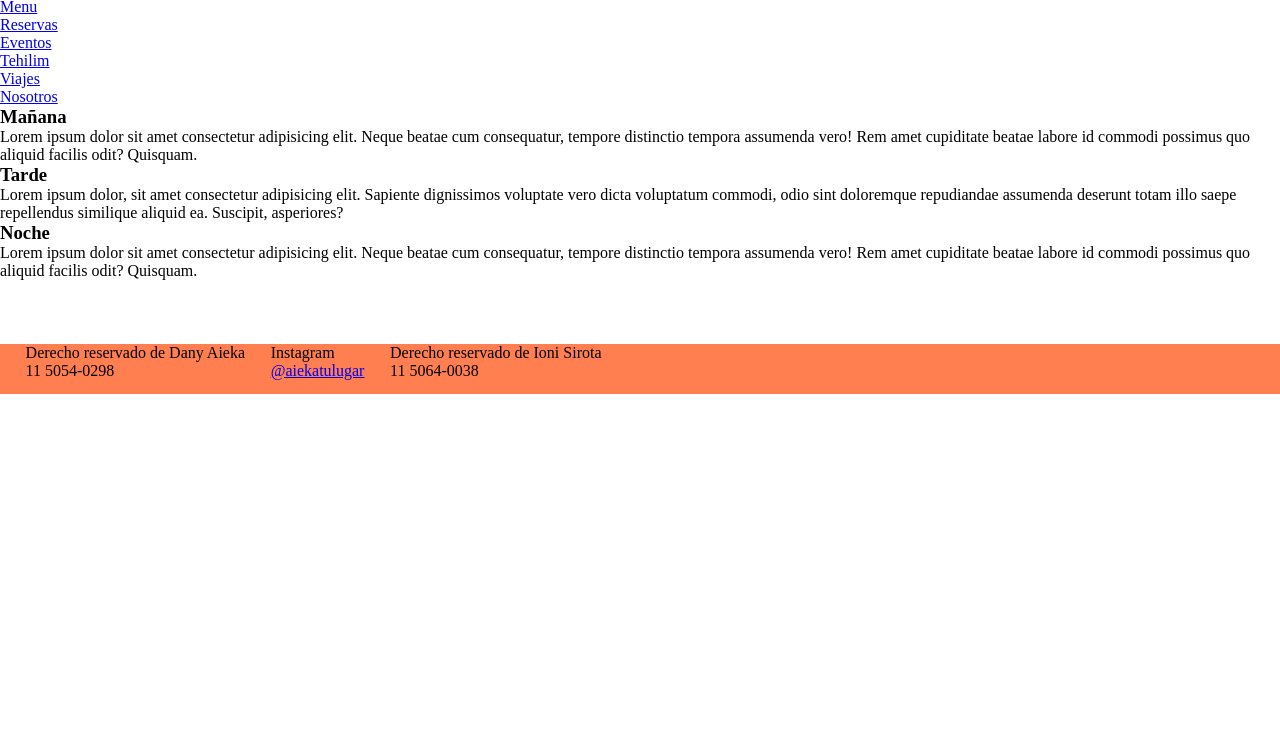
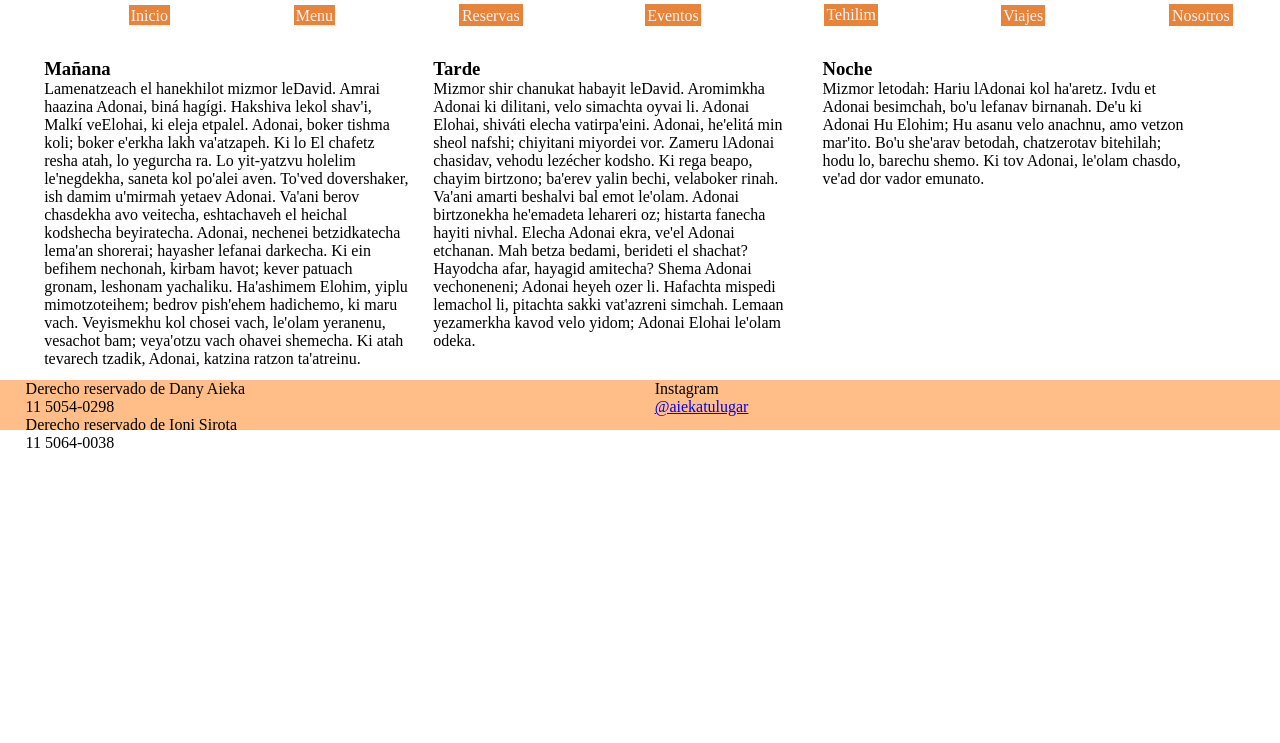
Before and after one commit to AlanVIT/TP-1-arte, a plain HTML site: page tehilim.html in a window 1280 px wide. Shown: the part 57-800 px from the top of the page. Drawn offline with Linux system fonts and the light colour scheme.

Commit message:
Avances, casi terminado (80%)

```diff
--- a/style.css
+++ b/style.css
@@ -1,14 +1,94 @@
+/*General*/
+
+
 *{
     margin: 0%;
     padding: 0% ;
 }
 
+
+/* Header */
+header {
+    background-color: #ffbb8a;
+    border: 1px solid #e8833a;
+    margin-bottom: 5%;
+}
+header h1{
+
+    height: 15%;
+    color: azure;
+    margin-left: 45%;
+
+}
+
+
+/* Header navs */
+
+header nav ul li{
+
+    margin-top: 2%;
+    float: left;
+    margin-left: 10%;
+    list-style: none;
+
+}
+
+header nav li a{
+
+    border-radius: 20%, 10%;
+    padding: 5%;
+    background-color: #e8833a;
+    color: whitesmoke;
+    text-decoration: none;
+}
+
+/* Main */
+
+main form {
+    clear: both;
+}
+
+main ol{
+    clear: both;
+    list-style: none;
+
+}
+
+main ul{
+
+    list-style: none;
+
+
+}
+
+main div {
+    float: left;
+    width: 30%;
+    margin: 1%;
+}
+
+main {
+    width: 95%;
+    margin: 0 auto;
+}
+
+img{
+    width: 15%;
+    height: 15%;
+}
+div img{
+
+    width: 50%;
+    height: 50%;
+
+}
+
 /* Footer */
 
-
 footer{
+    clear: both;
     margin-top: 5%;
-    background-color: coral;
+    background-color: rgb(255, 189, 135);
     height: 50px;
 }
 
@@ -21,33 +101,3 @@ footer div{
 footer div.noUltimo{
     margin-right: 30%;
 }
-
-/* Header */
-
-header div#titulo{
-
-    height: 15%;
-    color: azure;
-    background-color: #ffbb8a;
-    border: 1px solid #e8833a;
-
-}
-
-header div#titulo h1{
-
-    margin-left: 45%;
-
-}
-
-/* Header navs */
-
-header div#navegador{
-
-}
-
-header div#navegador li a{
-
-    background-color: #e8833a;
-    color: whitesmoke;
-    text-decoration: none;
-}
--- a/tehilim.html
+++ b/tehilim.html
@@ -8,47 +8,74 @@
 </head>
 <body>
     <header>
-        <div class="título">
-            <h1>Aieka</h1>
-        </div>
-        <div class="navegador">
+        <h1>Aieka</h1>
             <nav>
                 <ul>
                     <li><a href="index.html">Inicio</a></li>
                     <li><a href="menu.html">Menu</a></li>
-                    <li><a href="Reservas.html">Reservas</a></li>
+                    <li ><a href="Reservas.html">Reservas</a></li>
                     <li><a href="Eventos.html">Eventos</a></li>
                     <li class="actual"><a href="Tehilim.html">Tehilim</a></li>
                     <li><a href="Viajes.html">Viajes</a></li>
                     <li><a href="Nosotros.html">Nosotros</a></li>
                 </ul>
             </nav>
-        </div>
     </header>
     <main>
 
         <div>
             <h3>Mañana</h3>
-            <p>Lorem ipsum dolor sit amet consectetur adipisicing elit. Neque beatae cum consequatur, tempore distinctio tempora assumenda vero! Rem amet cupiditate beatae labore id commodi possimus quo aliquid facilis odit? Quisquam.</p>
+            <p>Lamenatzeach el hanekhilot mizmor leDavid.
+                Amrai haazina Adonai, biná hagígi.
+                Hakshiva lekol shav'i, Malkí veElohai, ki eleja etpalel.
+                Adonai, boker tishma koli; boker e'erkha lakh va'atzapeh.
+                Ki lo El chafetz resha atah, lo yegurcha ra.
+                Lo yit-yatzvu holelim le'negdekha, saneta kol po'alei aven.
+                To'ved dovershaker, ish damim u'mirmah yetaev Adonai.
+                Va'ani berov chasdekha avo veitecha, eshtachaveh el heichal kodshecha beyiratecha.
+                Adonai, nechenei betzidkatecha lema'an shorerai; hayasher lefanai darkecha.
+                Ki ein befihem nechonah, kirbam havot; kever patuach gronam, leshonam yachaliku.
+                Ha'ashimem Elohim, yiplu mimotzoteihem; bedrov pish'ehem hadichemo, ki maru vach.
+                Veyismekhu kol chosei vach, le'olam yeranenu, vesachot bam; veya'otzu vach ohavei shemecha.
+                Ki atah tevarech tzadik, Adonai, katzina ratzon ta'atreinu.
+            </p>
         </div>
 
         <div>
             <h3>Tarde</h3>
-            <p>Lorem ipsum dolor, sit amet consectetur adipisicing elit. Sapiente dignissimos voluptate vero dicta voluptatum commodi, odio sint doloremque repudiandae assumenda deserunt totam illo saepe repellendus similique aliquid ea. Suscipit, asperiores?</p>
+            <p>Mizmor shir chanukat habayit leDavid.
+                Aromimkha Adonai ki dilitani, velo simachta oyvai li.
+                Adonai Elohai, shiváti elecha vatirpa'eini.
+                Adonai, he'elitá min sheol nafshi; chiyitani miyordei vor.
+                Zameru lAdonai chasidav, vehodu lezécher kodsho.
+                Ki rega beapo, chayim birtzono; ba'erev yalin bechi, velaboker rinah.
+                Va'ani amarti beshalvi bal emot le'olam.
+                Adonai birtzonekha he'emadeta lehareri oz; histarta fanecha hayiti nivhal.
+                Elecha Adonai ekra, ve'el Adonai etchanan.
+                Mah betza bedami, berideti el shachat? Hayodcha afar, hayagid amitecha?
+                Shema Adonai vechoneneni; Adonai heyeh ozer li.
+                Hafachta mispedi lemachol li, pitachta sakki vat'azreni simchah.
+                Lemaan yezamerkha kavod velo yidom; Adonai Elohai le'olam odeka.
+
+                </p>
         </div>
 
         <div>
             <h3>Noche</h3>
-            <p>Lorem ipsum dolor sit amet consectetur adipisicing elit. Neque beatae cum consequatur, tempore distinctio tempora assumenda vero! Rem amet cupiditate beatae labore id commodi possimus quo aliquid facilis odit? Quisquam.</p>
+            <p>Mizmor letodah: Hariu lAdonai kol ha'aretz.
+                Ivdu et Adonai besimchah, bo'u lefanav birnanah.
+                De'u ki Adonai Hu Elohim; Hu asanu velo anachnu, amo vetzon mar'ito.
+                Bo'u she'arav betodah, chatzerotav bitehilah; hodu lo, barechu shemo.
+                Ki tov Adonai, le'olam chasdo, ve'ad dor vador emunato.</p>
         </div>
 
     </main>
     <footer>
-        <div>
+        <div class="noUltimo">
             <p>Derecho reservado de Dany Aieka</p>
             <p>11 5054-0298</p>
         </div>
-        <div>
+        <div class="noUltimo">
             <p>Instagram</p>
             <p><a href="https://www.instagram.com/aiekatulugar">@aiekatulugar</a></p>
         </div>
```
Also changed, not shown: eventos.html (+2 -2 lines), index.html (+7 -12 lines), menu.html (+5 -9 lines), nosotros.html (+4 -8 lines), reservas.html (+3 -7 lines), viajes.html (+6 -10 lines), assets/Israel.jpg (added), assets/españa.jpg (added), assets/nueva york.jpg (added).
